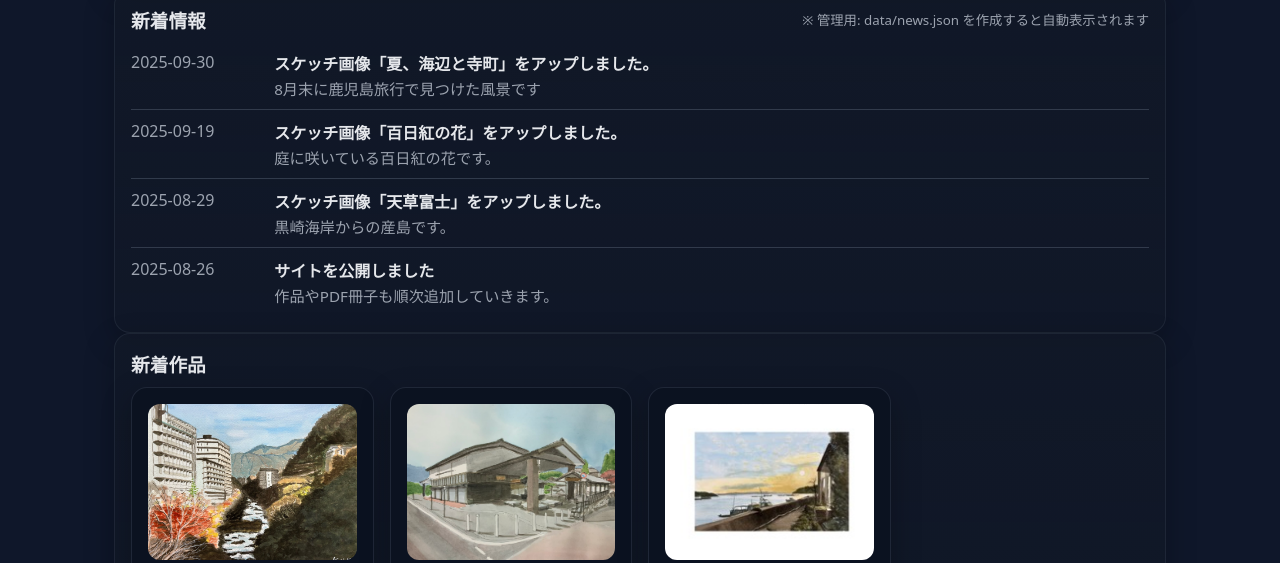
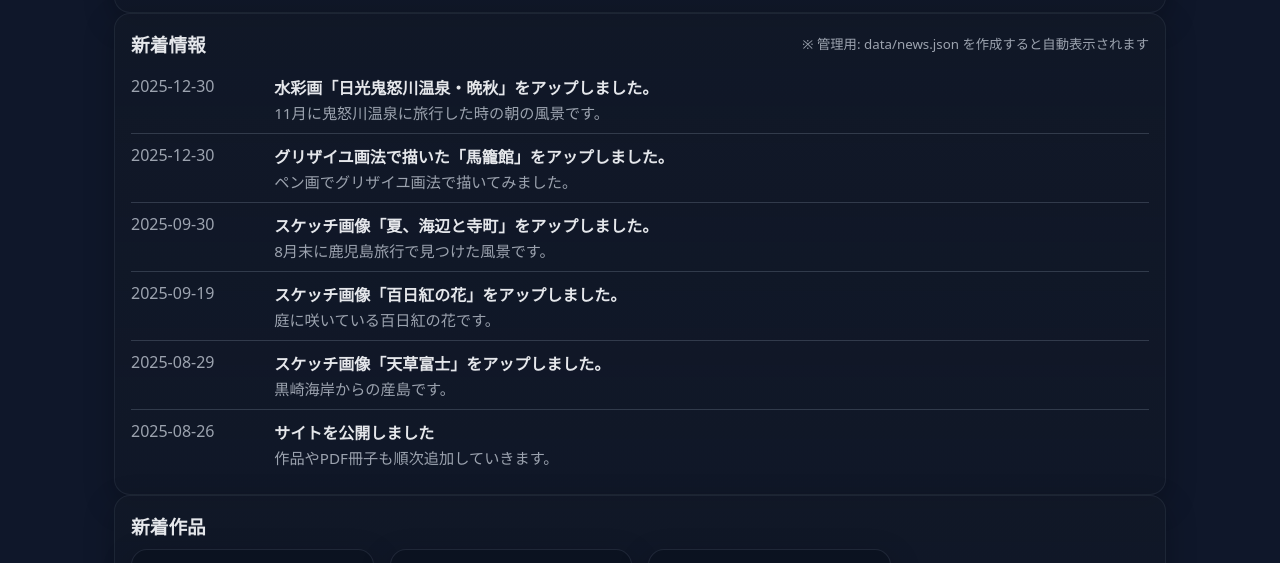
Before and after one commit to KawabataKoji/my-sketch-art, a plain HTML site: page index.html in a window 1280 px wide. Shown: the part 237-800 px from the top of the page. Drawn offline with Linux system fonts and the light colour scheme.

```diff
--- a/data/news.json
+++ b/data/news.json
@@ -20,7 +20,19 @@
     {
       "date": "2025-09-30",
       "title": "スケッチ画像「夏、海辺と寺町」をアップしました。",
-      "body": "8月末に鹿児島旅行で見つけた風景です",
+      "body": "8月末に鹿児島旅行で見つけた風景です。",
+      "link": "gallery.html"
+    },
+    {
+      "date": "2025-12-30",
+      "title": "水彩画「日光鬼怒川温泉・晩秋」をアップしました。",
+      "body": "11月に鬼怒川温泉に旅行した時の朝の風景です。",
+      "link": "gallery.html"
+    },
+    {
+      "date": "2025-12-30",
+      "title": "グリザイユ画法で描いた「馬籠館」をアップしました。",
+      "body": "ペン画でグリザイユ画法で描いてみました。",
       "link": "gallery.html"
     }
   ]
--- a/index.html
+++ b/index.html
@@ -1,4 +1,4 @@
-<!DOCTYPE html>
+３<!DOCTYPE html>
 <html lang="ja">
 <head>
   <meta charset="utf-8">
```
Also changed, not shown: images/satoyama.jpg (added), images/umakago.jpg (deleted), thumbs/satoyama.jpg (added), thumbs/umakago.jpg (deleted), 4 other files.
